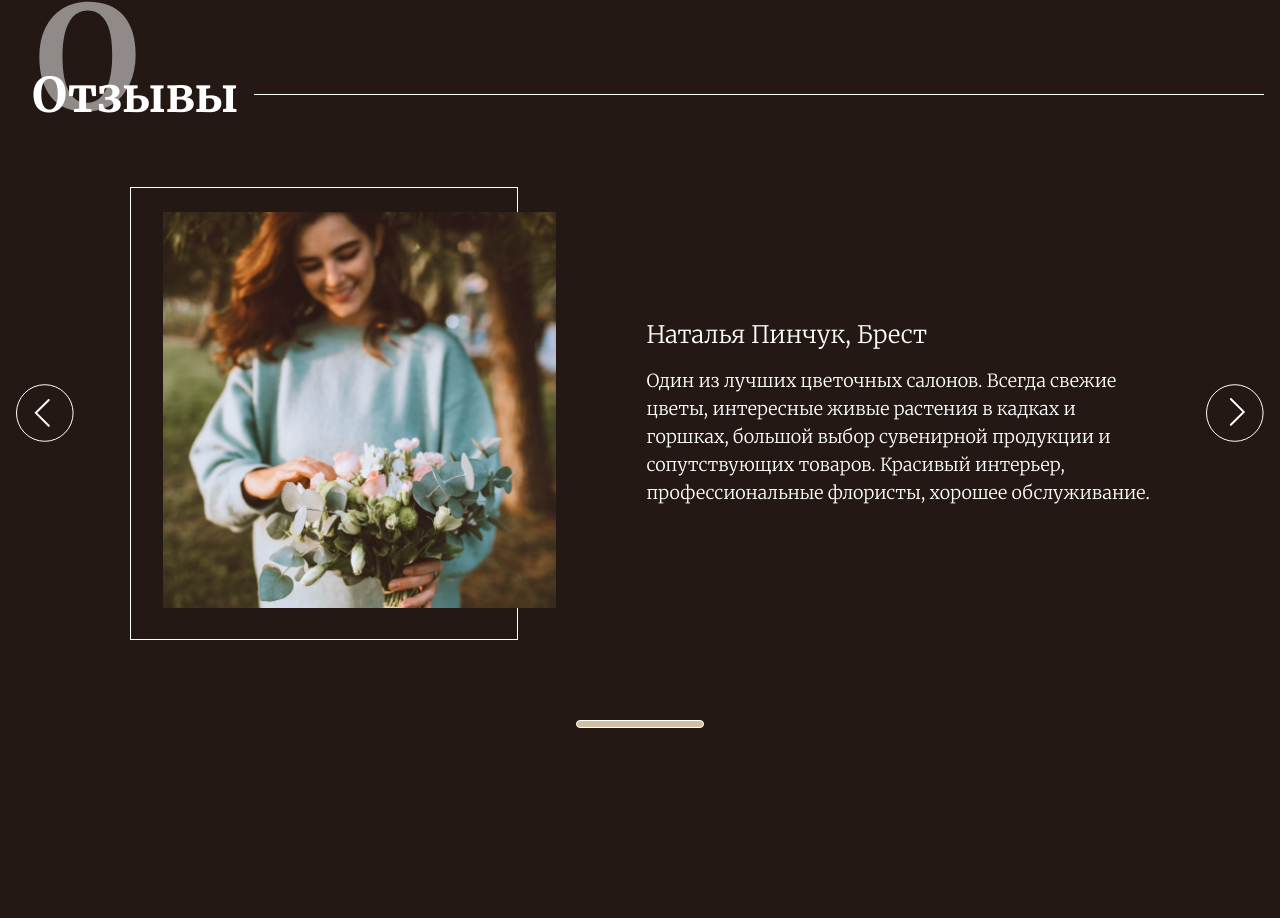
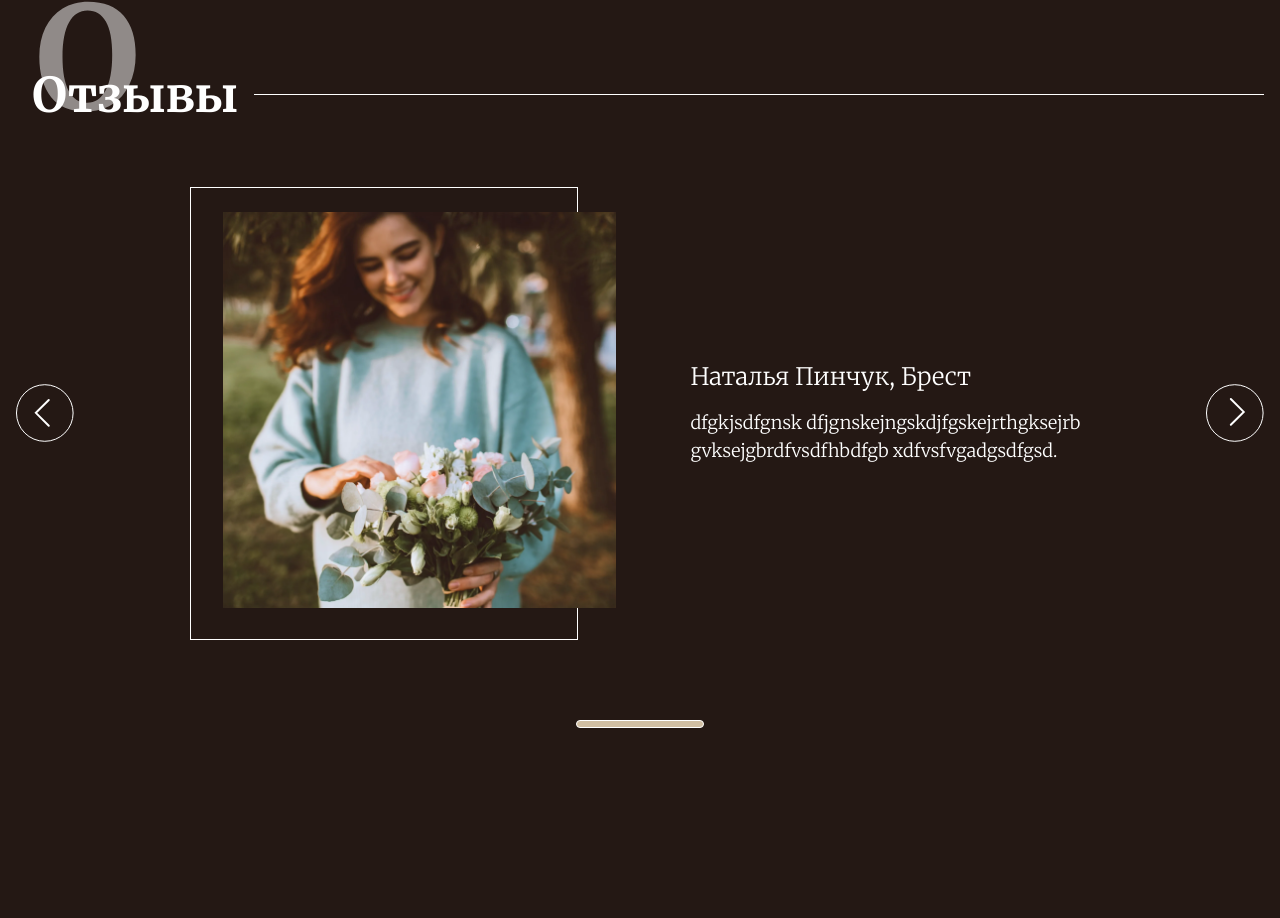
Before and after one commit to MaksimKarpuk/Flowers, a Nuxt app in the folder Flowers/: page / in a window 1280 px wide. Shown: the part 4203-5121 px from the top of the page. Built offline with nearby package versions, Linux system fonts and the light colour scheme.

Commit message:
feature/ft-3

```diff
--- a/Flowers/assets/content.json
+++ b/Flowers/assets/content.json
@@ -105,7 +105,21 @@
   "feedBackPhoto": [
     {
       "id": 1,
-      "url": "/img/feedback/1.webp"
+      "url": "/img/feedback/1.webp",
+      "fullName": "Наталья Пинчук, Брест",
+      "text": "dfgkjsdfgnsk dfjgnskejngskdjfgskejrthgksejrb gvksejgbrdfvsdfhbdfgb xdfvsfvgadgsdfgsd."
+    },
+    {
+      "id": 2,
+      "url": "/img/feedback/2.webp",
+      "fullName": "Андрей Новик, Брест",
+      "text": "Все было очень хорошо!"
+    },
+    {
+      "id": 3,
+      "url": "/img/feedback/3.webp",
+      "fullName": "Максим Карпук, Брест",
+      "text": "Очень понравилось!"
     }
   ]
 }
--- a/Flowers/components/molecules/FeedBackCard.vue
+++ b/Flowers/components/molecules/FeedBackCard.vue
@@ -1,16 +1,11 @@
 <template>
-  <div :class="$style.content">
+  <div :class="$style.content" v-if="id === 1">
     <div :class="$style.border">
       <img v-lazy="url" alt=" " :class="$style.image" />
     </div>
     <div :class="$style.info">
-      <div :class="$style.title">Наталья Пинчук, Брест</div>
-      <div :class="$style.text">
-        Один из лучших цветочных салонов. Всегда свежие цветы, интересные живые
-        растения в кадках и горшках, большой выбор сувенирной продукции и
-        сопутствующих товаров. Красивый интерьер, профессиональные флористы,
-        хорошее обслуживание.
-      </div>
+      <div :class="$style.title">{{ fullName }}</div>
+      <div :class="$style.text">{{ text }}</div>
     </div>
   </div>
 </template>
@@ -18,7 +13,19 @@
 <script>
 export default {
   props: {
+    id: {
+      type: Number,
+      default: 1,
+    },
     url: {
+      type: String,
+      default: '',
+    },
+    fullName: {
+      type: String,
+      default: '',
+    },
+    text: {
       type: String,
       default: '',
     },
@@ -29,7 +36,7 @@ export default {
 <style lang="scss" module>
 .content {
   display: flex;
-  gap: 8rem;
+  gap: 7rem;
   .border {
     border: 0.0625rem solid $N100;
     width: 24.3rem;
@@ -41,15 +48,16 @@ export default {
       margin: 1.5rem 0 0 2rem;
     }
   }
-  .info{
+  .info {
     color: $N100;
     align-self: center;
-    .title{
-        @include H200;
-        margin: 0 0 1rem 0;
+    max-width: 25rem;
+    .title {
+      @include H200;
+      margin: 0 0 1rem 0;
     }
-    .text{
-        @include H100;
+    .text {
+      @include H100;
     }
   }
 }
--- a/Flowers/components/organisms/FeedBack.vue
+++ b/Flowers/components/organisms/FeedBack.vue
@@ -6,7 +6,14 @@
         <div :class="$style.left">
           <ArrowLeft :class="$style.arrowLeft" />
         </div>
-        <FeedBackCard v-for="card in cards" :key="card.id" :url="card.url" />
+        <FeedBackCard
+          v-for="card in cards"
+          :key="card.id"
+          :url="card.url"
+          :fullName="card.fullName"
+          :text="card.text"
+          :id="card.id"
+        />
         <div :class="$style.right">
           <ArrowRight :class="$style.arrowRight" />
         </div>
@@ -51,7 +58,8 @@ export default {
     .content {
       margin: 3.5rem 0 5rem 0;
       display: flex;
-      gap: 3.5rem;
+      justify-content: space-between;
+
       .left {
         max-width: 3.6rem;
         width: 100%;
--- a/Flowers/package.json
+++ b/Flowers/package.json
@@ -23,6 +23,7 @@
     "vue": "^2.6.14",
     "vue-lazyload": "^1.3.3",
     "vue-server-renderer": "^2.6.14",
+    "vue-slick-carousel": "^1.0.6",
     "vue-template-compiler": "^2.6.14",
     "webpack": "^4.46.0"
   },
```
Also changed, not shown: 1 other file (tests, documents, lock files or other folders).
